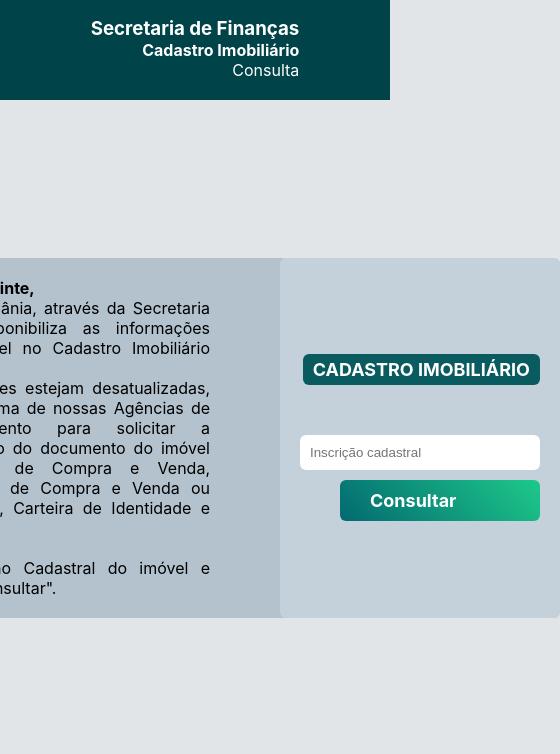
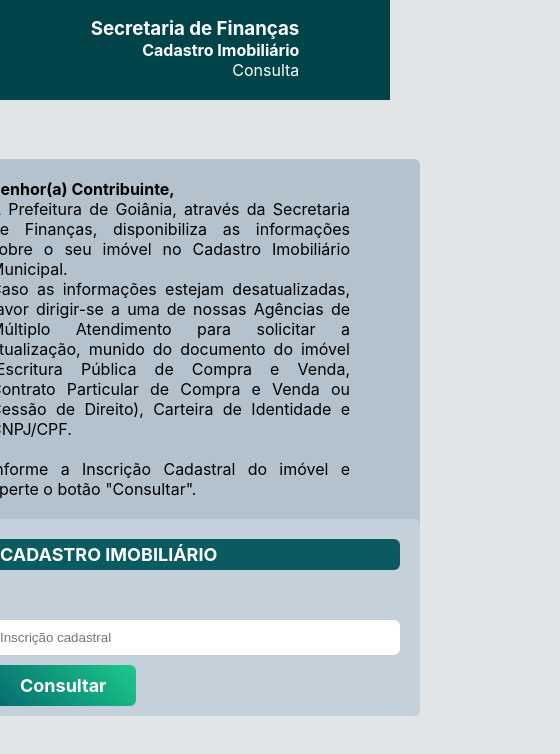
Before and after one commit to luccaBrasii/cadIptu, a plain HTML site: page inicio.html in a window 390 px wide. Shown: the part 122-876 px from the top of the page, 560 px wide, since content can reach past the window. Drawn offline with Linux system fonts and the light colour scheme.

Commit message:
responsivo

```diff
--- a/css/styleInicio.css
+++ b/css/styleInicio.css
@@ -62,3 +62,20 @@
     margin-top: -10px;
     font-size: 18px;
 }
+
+@media screen and (max-width: 900px) {
+    .menu-acesso {
+        display: block;
+    }
+
+    .acesso-entrar {
+        display: block;
+        width: 100%;
+
+    }
+
+    .acesso-entrar input {
+        width: 100%;
+        margin-bottom: 20px;
+    }
+}
```
